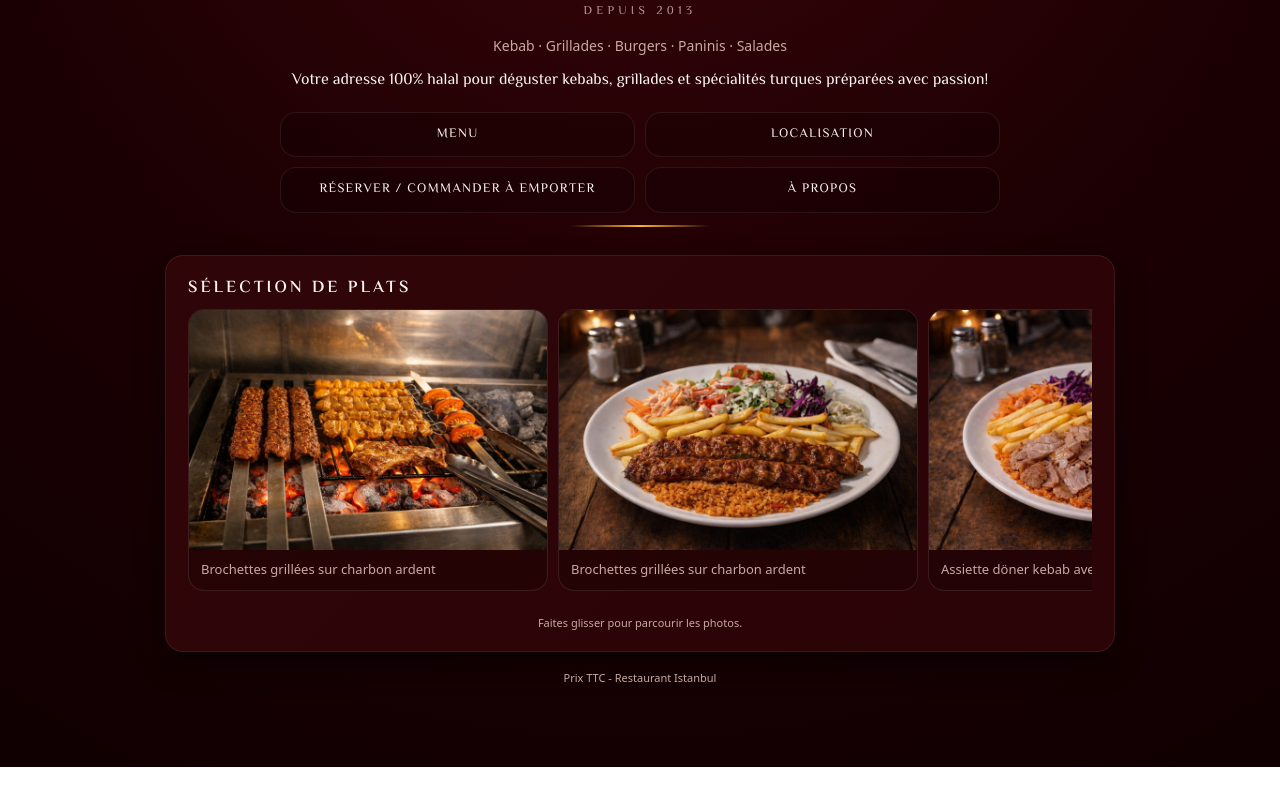
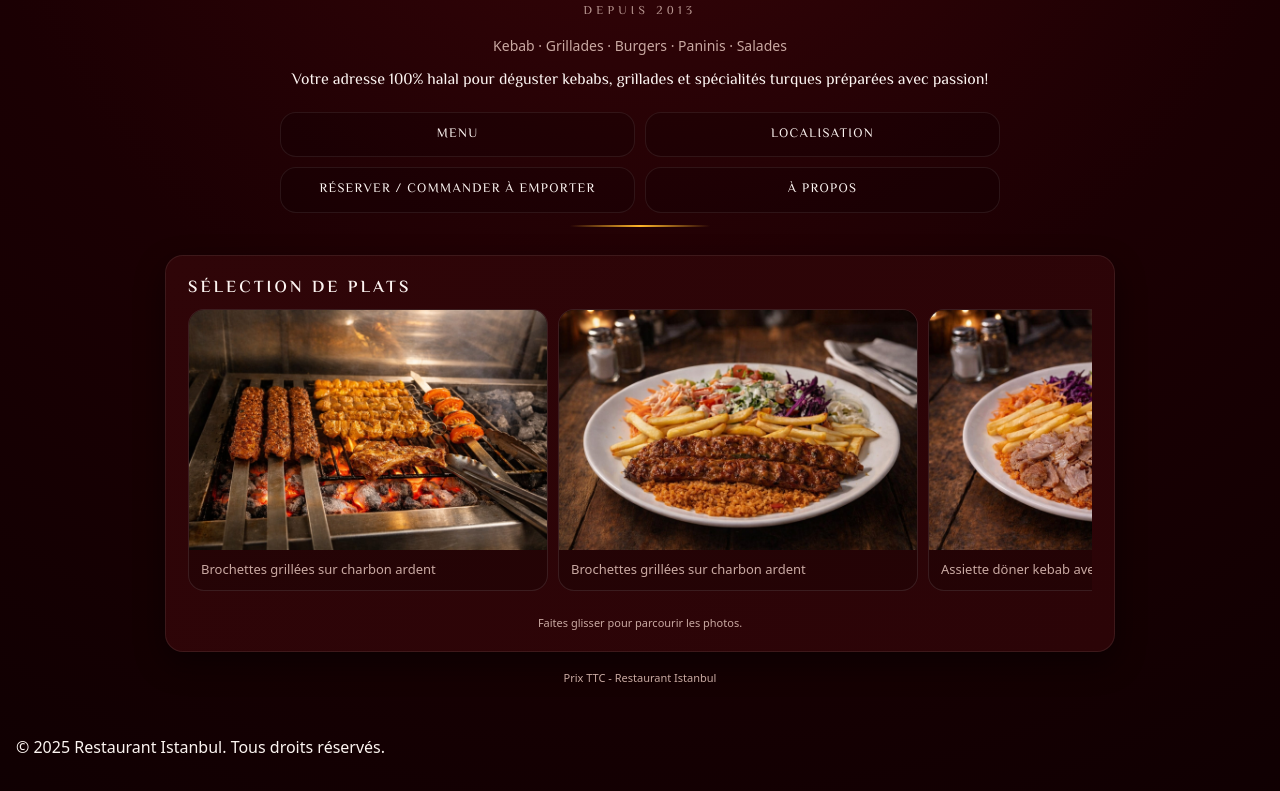
Before and after one commit to RestaurantIstanbul/Menu, a plain HTML site: page index.html in a window 1280 px wide. Shown: the part 277-1068 px from the top of the page. Before the commit the page ends 1044 px from the top, so only its background shows below. Drawn offline with Linux system fonts and the light colour scheme.

Commit message:
Update index.html

```diff
--- a/index.html
+++ b/index.html
@@ -1153,5 +1153,8 @@
       window.scrollTo({ top: y, behavior: "smooth" });
     });
   </script>
+  <footer>
+  <p>© 2025 Restaurant Istanbul. Tous droits réservés.</p>
+</footer>
 </body>
 </html>
```
